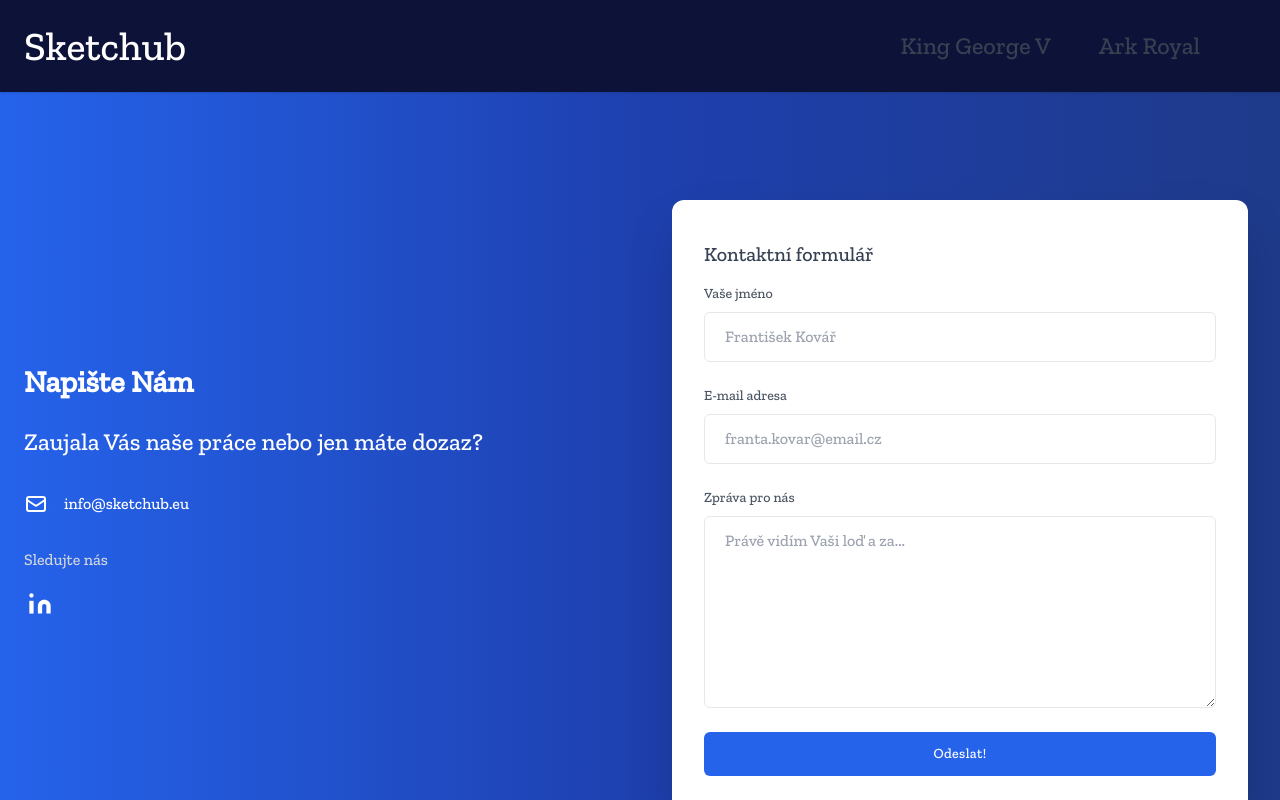
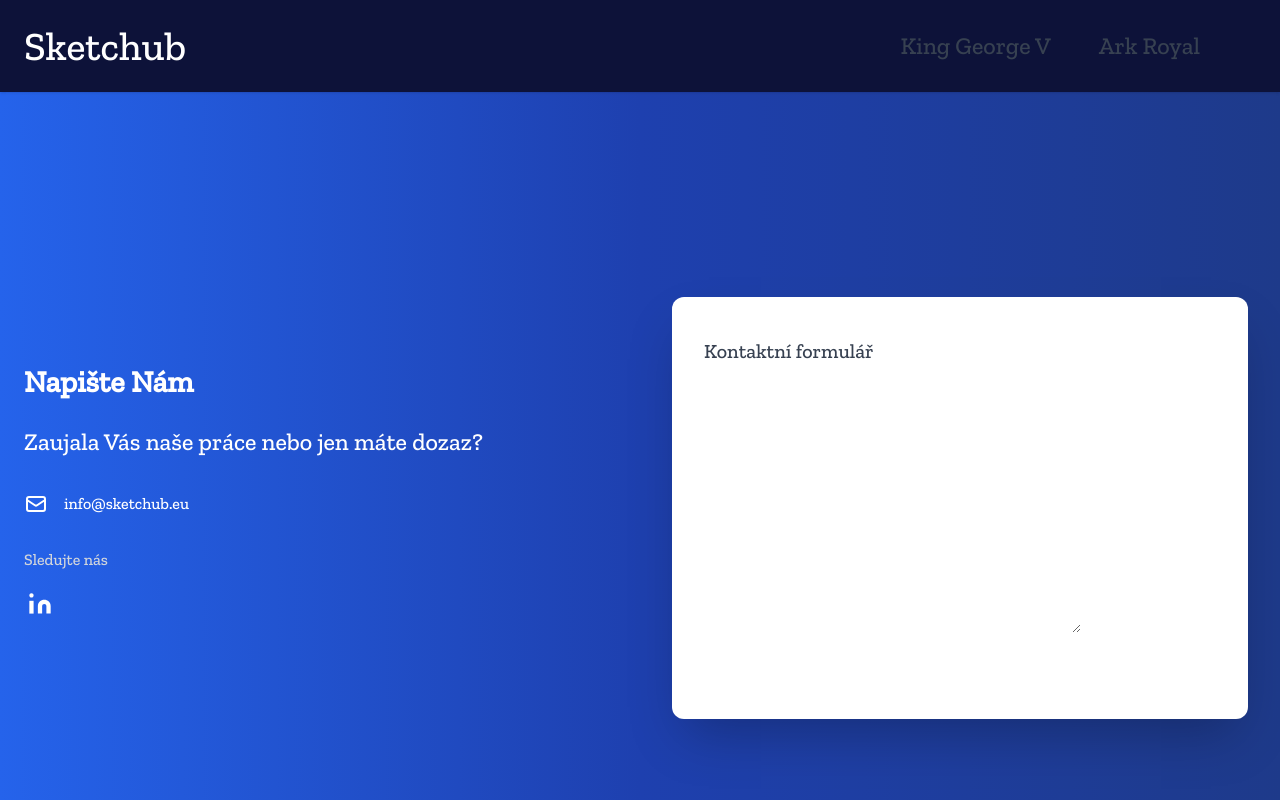
Before and after one commit to LukasKalenda/Sketchhub.eu, a Nuxt app: page /kontakt in a window 1280 px wide. Shown: the top 800 px of the page. Built offline with nearby package versions, Linux system fonts and the light colour scheme; a web font is replaced by a local one.

Commit message:
pridan random blbost z netlify

```diff
--- a/pages/kontakt/index.vue
+++ b/pages/kontakt/index.vue
@@ -97,7 +97,7 @@
               Kontaktní formulář
             </h1>
 
-            <form
+            <!-- <form
               class="mt-4"
               name="contact"
               action="/success"
@@ -120,7 +120,7 @@
                   required
                 />
               </div>
-              <!-- Hidden bar -->
+
               <input type="hidden" name="form-name" value="contact">
               <div class="flex-1 mt-6">
                 <label
@@ -151,7 +151,7 @@
                 ></textarea>
               </div>
 
-              <!-- Recaptha -->
+
               <div data-netlify-recaptcha="true"></div>
               <button
                 class="w-full px-6 py-3 mt-6 text-sm font-medium tracking-wide text-white capitalize transition-colors duration-300 transform bg-blue-600 rounded-md hover:bg-blue-500 focus:outline-none focus:ring focus:ring-blue-400 focus:ring-opacity-50"
@@ -159,6 +159,30 @@
               >
                 Odeslat!
               </button>
+            </form> -->
+            <form name="contact" method="POST" data-netlify="true">
+              <p>
+                <label>Your Name: <input type="text" name="name" /></label>
+              </p>
+              <p>
+                <label>Your Email: <input type="email" name="email" /></label>
+              </p>
+              <p>
+                <label
+                  >Your Role:
+                  <select name="role[]" multiple>
+                    <option value="leader">Leader</option>
+                    <option value="follower">Follower</option>
+                  </select></label
+                >
+              </p>
+              <p>
+                <label>Message: <textarea name="message"></textarea></label>
+              </p>
+              <input type="hidden" name="form-name" value="contact" />
+              <p>
+                <button type="submit">Send</button>
+              </p>
             </form>
           </div>
         </div>
```
